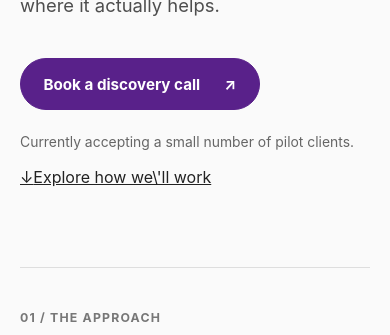
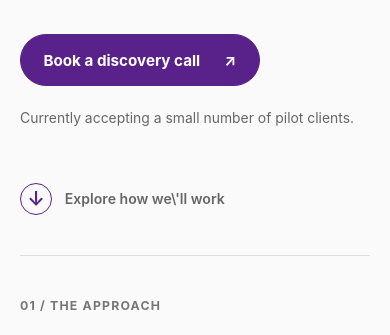
Before and after one commit to albidrez/albidrez.co, a plain HTML site: page index.html in a window 390 px wide. Shown: the part 509-844 px from the top of the page. Drawn offline with Linux system fonts and the light colour scheme.

Commit message:
Style purple scroll cue and reduce hero height

```diff
--- a/style.css
+++ b/style.css
@@ -8,7 +8,7 @@ a { color: inherit; }
 .wordmark { text-decoration: none; font-size: 1.05rem; font-weight: 750; letter-spacing: -.035em; }
 .wordmark span { color: var(--purple); }
 .topbar-label { color: var(--purple); font-size: .82rem; font-weight: 600; }
-.hero { padding: clamp(5rem, 10vw, 9rem) 0 7rem; }
+.hero { padding: clamp(3.5rem, 7vw, 6rem) 0 2.5rem; }
 .eyebrow, .section-index { margin: 0 0 1.7rem; font-size: .77rem; font-weight: 700; letter-spacing: .095em; text-transform: uppercase; }
 .hero .eyebrow { color: var(--purple); }
 h1 { max-width: 950px; font-size: clamp(3rem, 7.4vw, 6.5rem); letter-spacing: -.055em; line-height: 1.01; margin: 0 0 2rem; font-weight: 750; }
@@ -19,6 +19,11 @@ p { line-height: 1.6; }
 .button-primary { background: var(--purple); color: white; border: 1px solid var(--purple); }
 .button-primary:hover, .button-primary:focus-visible { background: #411466; }
 .availability { margin-top: 1.3rem; font-size: .87rem; color: var(--muted); }
+.scroll-cue { display: inline-flex; align-items: center; gap: .8rem; margin-top: clamp(2.5rem, 5vw, 4rem); color: var(--muted); text-decoration: none; font-size: .88rem; font-weight: 600; }
+.scroll-arrow { display: inline-flex; align-items: center; justify-content: center; width: 2rem; height: 2rem; border: 1px solid var(--purple); border-radius: 50%; color: var(--purple); font-size: 1.25rem; transition: transform .15s; }
+.scroll-cue:hover, .scroll-cue:focus-visible { color: var(--purple); }
+.scroll-cue:hover .scroll-arrow, .scroll-cue:focus-visible .scroll-arrow { transform: translateY(3px); }
+#approach { scroll-margin-top: 1.5rem; }
 .section { border-top: 1px solid var(--line); padding: 3.2rem 0 5rem; }
 .section-index { color: #777; }
 .steps { list-style: none; margin: 3.5rem 0 0; padding: 0; display: grid; grid-template-columns: repeat(5, minmax(0,1fr)); gap: 1rem; }
@@ -47,7 +52,7 @@ footer { border-top: 1px solid var(--line); padding: 1.5rem 0 3rem; color: #777;
 @media (max-width: 720px) {
   .site-shell { width: min(100% - 40px, 1100px); }
   .topbar-label { font-size: .7rem; }
-  .hero { padding: 5rem 0; }
+  .hero { padding: 3.5rem 0 2.5rem; }
   .section { padding: 2.5rem 0 4rem; }
   .steps { grid-template-columns: 1fr; margin-top: 2.5rem; gap: 0; }
   .steps li { flex-direction: row; align-items: center; border-top-width: 1px; gap: 1.2rem; padding: 1rem 0; }
@@ -61,4 +66,4 @@ footer { border-top: 1px solid var(--line); padding: 1.5rem 0 3rem; color: #777;
   .flow-symbol { grid-row: span 2; }
   .closing { margin-bottom: 3rem; }
 }
-@media (prefers-reduced-motion: reduce) { .button { transition: none; } }
+@media (prefers-reduced-motion: reduce) { html { scroll-behavior: auto; } .button, .scroll-arrow { transition: none; } }
```
